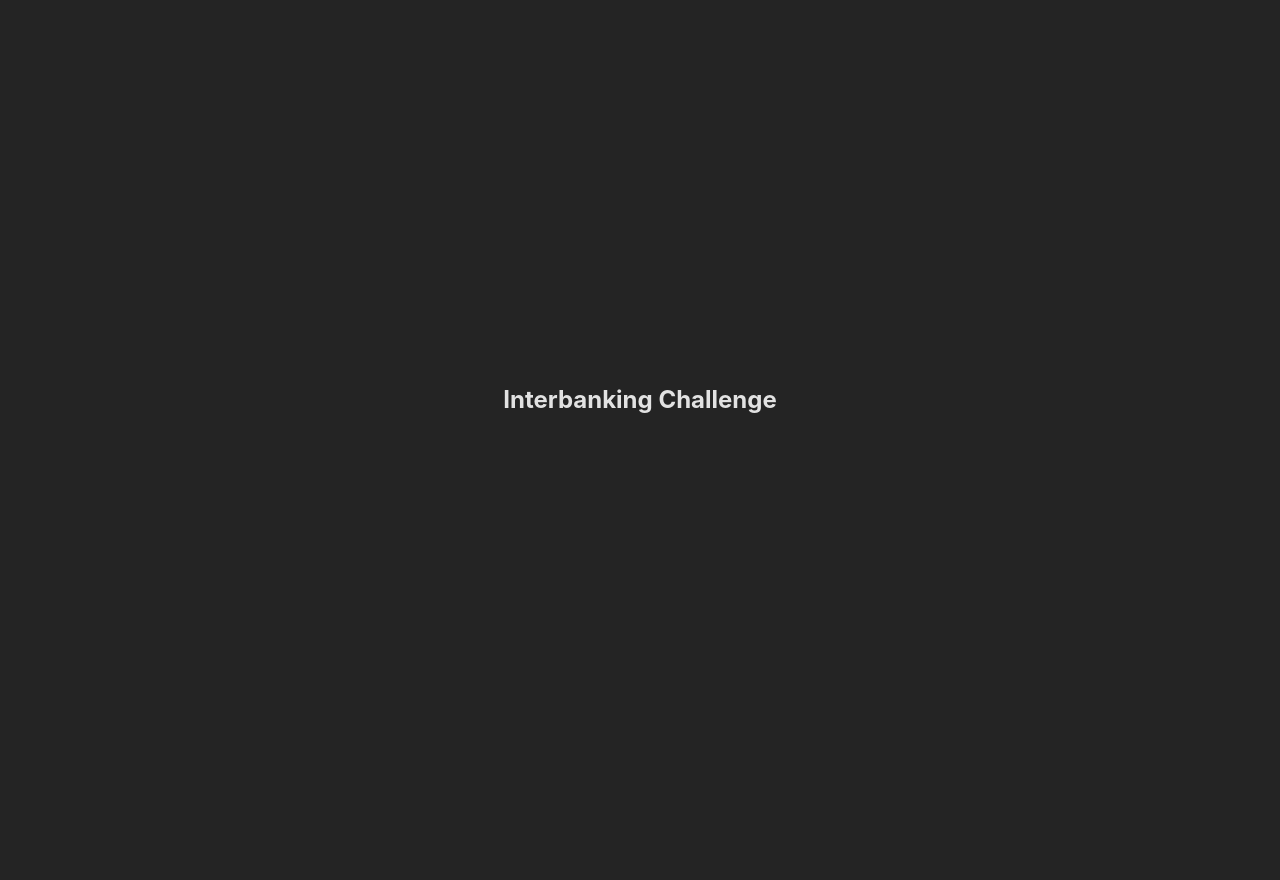
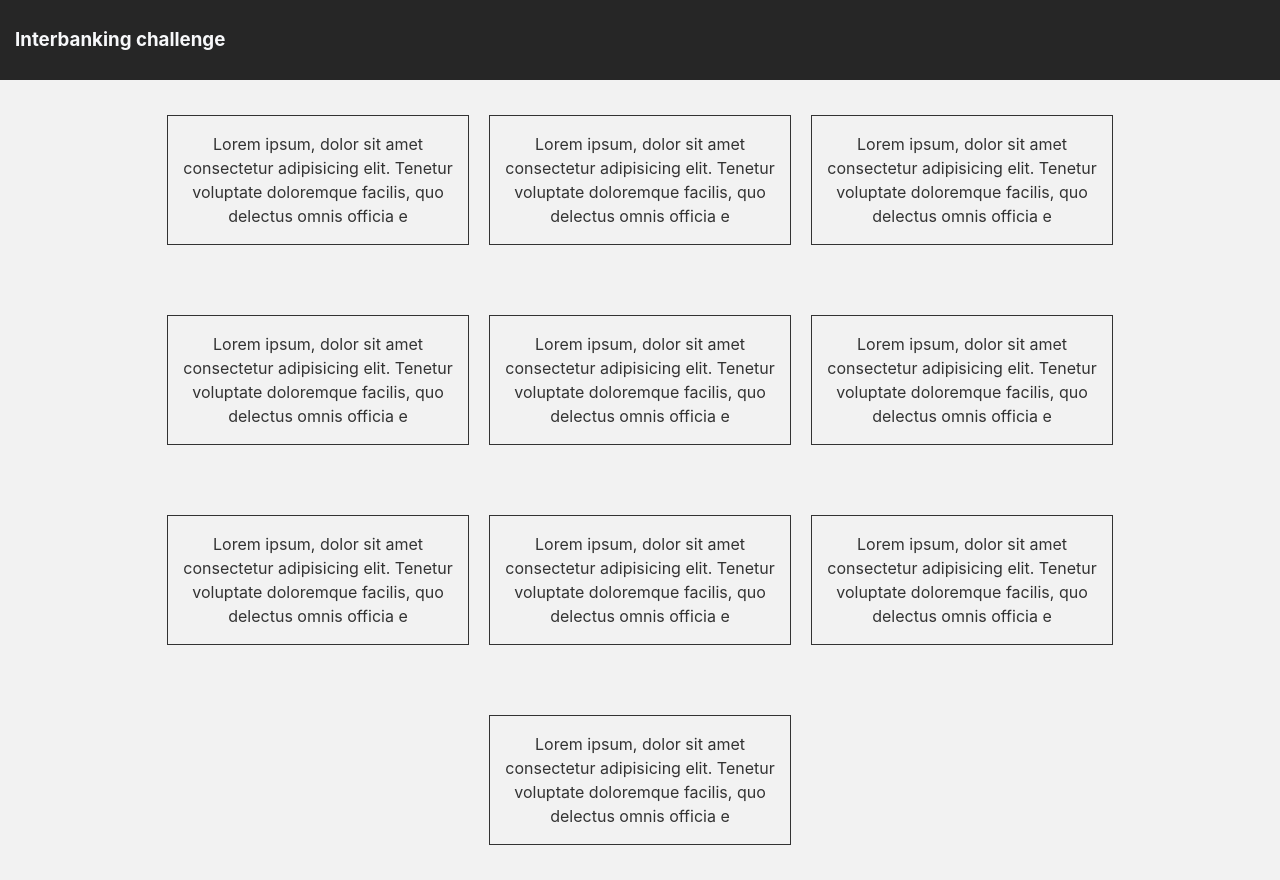
Before and after one commit to CarolinaMaffia/Interbanking-challenge, a React (Vite) app: page / in a window 1280 px wide. Before the commit the page ends 800 px from the top, so only its background shows below. Built offline with nearby package versions, Linux system fonts and the light colour scheme.

Commit message:
Added mixins for mediaqueries and created header and QuotesTable components, will improve them later

```diff
--- a/src/App.scss
+++ b/src/App.scss
@@ -1,6 +1,7 @@
-#root {
-  max-width: 1280px;
-  margin: 0 auto;
-  padding: 2rem;
-  text-align: center;
+.hola {
+  height: 100%;
+  display: flex;
+  flex-direction: column;
+  width: 100%;
+  align-items: center;
 }
--- a/src/App.tsx
+++ b/src/App.tsx
@@ -1,11 +1,14 @@
 import './App.scss'
+import Header from './components/Header/Header'
+import QuotesTable from './components/QuotesTable/QuotesTable'
 
 function App() {
 
   return (
-    <>
-      <h2>Interbanking Challenge</h2>
-    </>
+    <div className="hola">
+      <Header />
+      <QuotesTable />
+    </div>
   )
 }
 
--- /dev/null
+++ b/src/components/Header/Header.scss
@@ -0,0 +1,14 @@
+@import '../../main.scss';
+
+.header {
+    background-color: $header;
+    width: 100%;
+    height: 80px;
+    display: flex;
+    align-items: center;
+
+    h3 {
+        margin-left: 15px;
+        color: $title-color;
+    }
+}
--- /dev/null
+++ b/src/components/Header/Header.tsx
@@ -0,0 +1,11 @@
+import './Header.scss';
+
+const Header = () => {
+    return (
+        <header className="header">
+            <h3>Interbanking challenge</h3>
+        </header>
+    );
+};
+
+export default Header;
--- /dev/null
+++ b/src/components/QuotesTable/QuotesTable.scss
@@ -0,0 +1,43 @@
+@import '../../main.scss';
+
+.quotestable-container {
+    display: flex;
+    flex-direction: column;
+    text-align: center;
+    width: 100%;
+
+    @include tablet {
+        display: flex;
+        flex-direction: row;
+        justify-content: center;
+        align-items: center;
+        flex-wrap: wrap;
+        height: 100vh;
+    }
+
+    @include desktop {
+        height: 100vh;
+        flex-wrap: wrap;
+        align-items: center;
+        padding-top: 20px;
+    }
+
+
+    .fake-card {
+        width: 300px;
+        height: auto;
+        border: 1px solid $font-color;
+        margin-bottom: 10px;
+
+        @include tablet {
+            margin: 10px;
+        }
+
+        @include desktop {
+            width: 450px;
+            height: 150px;
+            display: flex;
+            align-items: center;
+        }
+    }
+}
--- /dev/null
+++ b/src/components/QuotesTable/QuotesTable.tsx
@@ -0,0 +1,40 @@
+import './QuotesTable.scss';
+
+const QuotesTable = () => {
+    return (
+        <div className="quotestable-container">
+            <div className='fake-card'>
+                <p>Lorem ipsum, dolor sit amet consectetur adipisicing elit. Tenetur voluptate doloremque facilis, quo delectus omnis officia e</p>
+            </div>
+            <div className='fake-card'>
+                <p>Lorem ipsum, dolor sit amet consectetur adipisicing elit. Tenetur voluptate doloremque facilis, quo delectus omnis officia e</p>
+            </div>
+            <div className='fake-card'>
+                <p>Lorem ipsum, dolor sit amet consectetur adipisicing elit. Tenetur voluptate doloremque facilis, quo delectus omnis officia e</p>
+            </div>
+            <div className='fake-card'>
+                <p>Lorem ipsum, dolor sit amet consectetur adipisicing elit. Tenetur voluptate doloremque facilis, quo delectus omnis officia e</p>
+            </div>
+            <div className='fake-card'>
+                <p>Lorem ipsum, dolor sit amet consectetur adipisicing elit. Tenetur voluptate doloremque facilis, quo delectus omnis officia e</p>
+            </div>
+            <div className='fake-card'>
+                <p>Lorem ipsum, dolor sit amet consectetur adipisicing elit. Tenetur voluptate doloremque facilis, quo delectus omnis officia e</p>
+            </div>
+            <div className='fake-card'>
+                <p>Lorem ipsum, dolor sit amet consectetur adipisicing elit. Tenetur voluptate doloremque facilis, quo delectus omnis officia e</p>
+            </div>
+            <div className='fake-card'>
+                <p>Lorem ipsum, dolor sit amet consectetur adipisicing elit. Tenetur voluptate doloremque facilis, quo delectus omnis officia e</p>
+            </div>
+            <div className='fake-card'>
+                <p>Lorem ipsum, dolor sit amet consectetur adipisicing elit. Tenetur voluptate doloremque facilis, quo delectus omnis officia e</p>
+            </div>
+            <div className='fake-card'>
+                <p>Lorem ipsum, dolor sit amet consectetur adipisicing elit. Tenetur voluptate doloremque facilis, quo delectus omnis officia e</p>
+            </div>
+        </div>
+    );
+};
+
+export default QuotesTable;
--- a/src/index.css
+++ b/src/index.scss
@@ -1,23 +1,19 @@
+@import './main.scss';
+
 :root {
   font-family: Inter, system-ui, Avenir, Helvetica, Arial, sans-serif;
   line-height: 1.5;
   font-weight: 400;
 
-  color-scheme: light dark;
-  color: rgba(255, 255, 255, 0.87);
-  background-color: #242424;
-
+  color: $font-color;
+  background-color: $background-color;
   font-synthesis: none;
   text-rendering: optimizeLegibility;
   -webkit-font-smoothing: antialiased;
   -moz-osx-font-smoothing: grayscale;
   -webkit-text-size-adjust: 100%;
+
+  body {
+    margin: 0;
+  }
 }
-
-body {
-  margin: 0;
-  display: flex;
-  place-items: center;
-  min-width: 320px;
-  min-height: 100vh;
-}
--- /dev/null
+++ b/src/main.scss
@@ -0,0 +1,2 @@
+@import "./partial/mediaQueries";
+@import './partial/colors';
--- a/src/main.tsx
+++ b/src/main.tsx
@@ -1,7 +1,7 @@
 import React from 'react'
 import ReactDOM from 'react-dom/client'
 import App from './App.tsx'
-import './index.css'
+import './index.scss'
 
 ReactDOM.createRoot(document.getElementById('root')!).render(
   <React.StrictMode>
--- /dev/null
+++ b/src/partial/_colors.scss
@@ -0,0 +1,4 @@
+$background-color: #f2f2f2;
+$header: #262626;
+$font-color: #333;
+$title-color: rgba(247, 248, 250, 1);
--- /dev/null
+++ b/src/partial/_mediaQueries.scss
@@ -0,0 +1,11 @@
+@mixin desktop {
+    @media screen and (min-width: 1400px) {
+        @content;
+    };
+};
+
+@mixin tablet {
+    @media screen and (max-width: 1400px) {
+        @content;
+    }
+}
```
